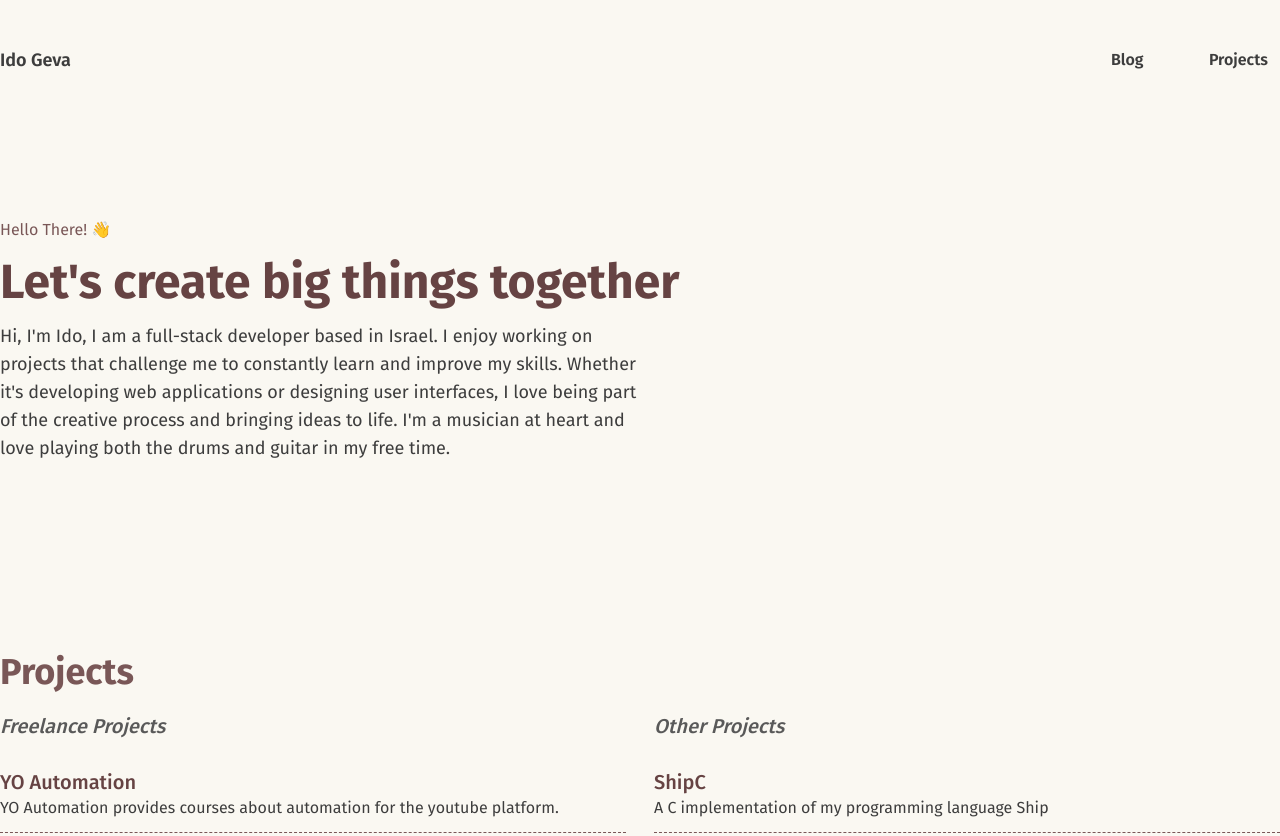
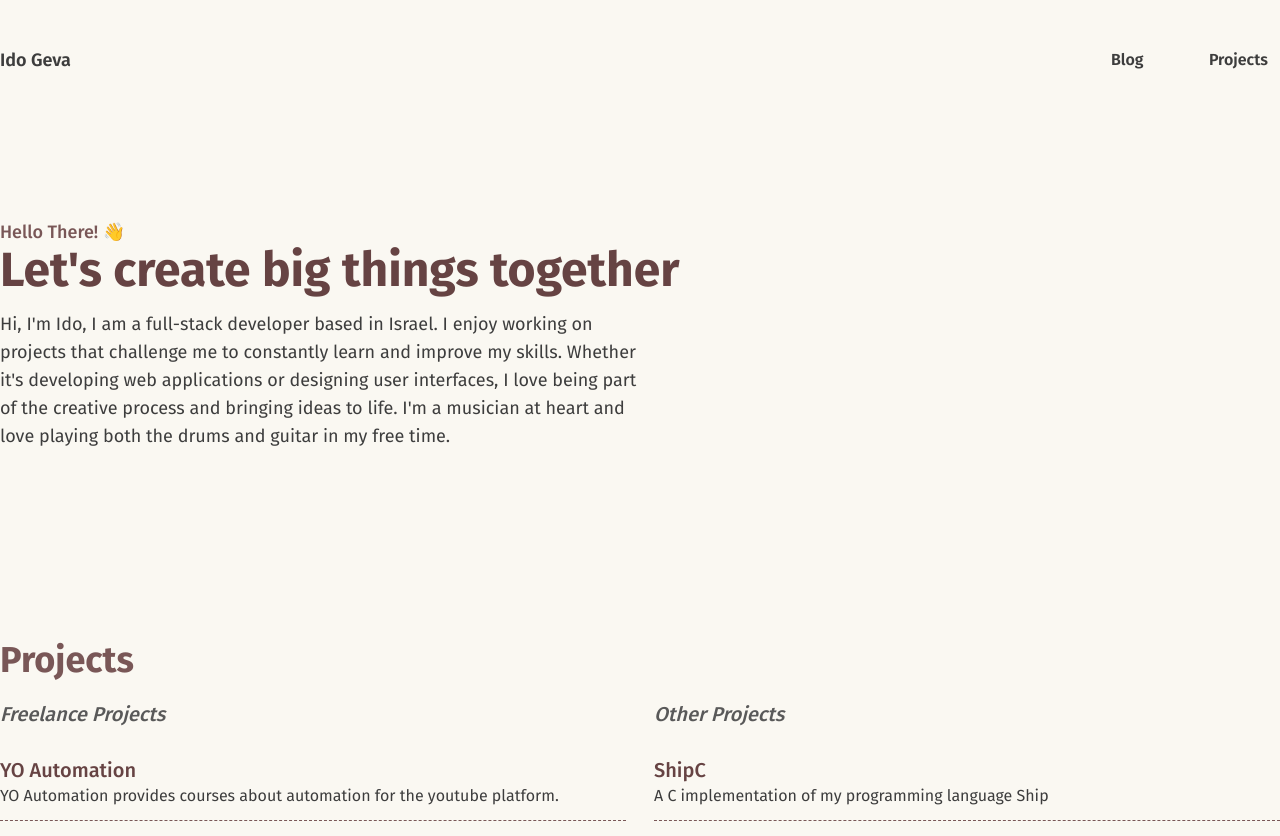
Before and after one commit to DipsDev/dipsdev.github.io, an Astro site: page / in a window 1280 px wide. Shown: the top 836 px of the page. Built offline with nearby package versions, Linux system fonts and the light colour scheme; Astro itself is replaced by a stand-in of ours.

Commit message:
make hellothere bolder

```diff
--- a/src/components/Header.astro
+++ b/src/components/Header.astro
@@ -2,9 +2,9 @@
 
 ---
 
-<div class="space-y-4">
-  <p class="text-brighter">Hello There! 👋</p>
-  <h1 class="md:text-5xl text-3xl font-bold text-bright">
+<div class="">
+  <p class="text-brighter font-medium text-lg">Hello There! 👋</p>
+  <h1 class="md:text-5xl text-3xl font-bold text-bright mb-4">
     Let's create big things together
   </h1>
   <p class="md:w-[640px] md:text-lg text-dark">
```
